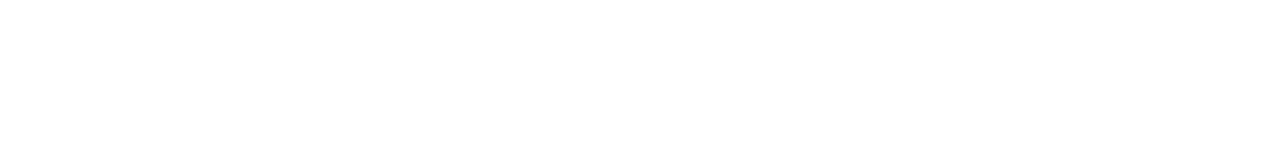
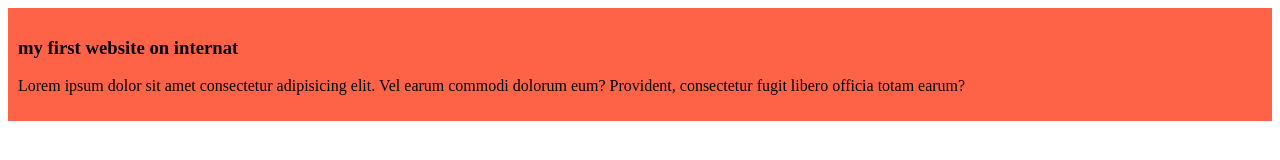
Before and after one commit to akjewel47/my-first-website, a plain HTML site: page index.html in a window 1280 px wide. Drawn offline with Linux system fonts and the light colour scheme.

Commit message:
first websit

```diff
--- a/index.html
+++ b/index.html
@@ -3,9 +3,14 @@
 <head>
  <meta charset="UTF-8">
  <meta name="viewport" content="width=device-width, initial-scale=1.0">
+ <link rel="stylesheet" href="style/blog.css">
  <title>my first website</title>
 </head>
 <body>
+   <div>
+    <h3>my first website on internat</h3>
+    <p>Lorem ipsum dolor sit amet consectetur adipisicing elit. Vel earum commodi dolorum eum? Provident, consectetur fugit libero officia totam earum?</p>
+ </div>
 
 </body>
 </html>
--- /dev/null
+++ b/style/blog.css
@@ -0,0 +1,4 @@
+div{
+ background-color: tomato;
+ padding: 10px;
+}
```
